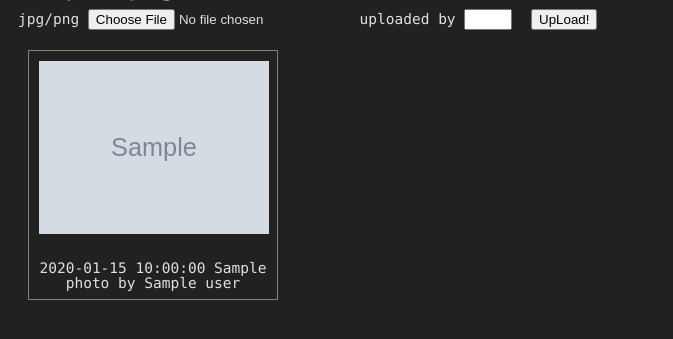
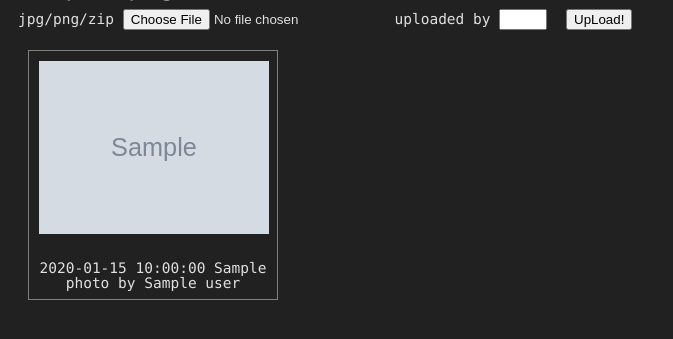
Before and after one commit to upa/p, a Python web app: template template/index.html in a window 1280 px wide. Shown: the part 45-384 px from the top of the page, without its empty margins (0-673 px from the left). Run offline with Jinja, Linux system fonts and the light colour scheme; the template is opened without the code that fills it: most values are stand-ins (such as "Sample title", 1, 10 or a date in 2020); grey boxes marked "Sample" are stand-in pictures.

Commit message:
update zip archived files

```diff
--- a/template/index.html
+++ b/template/index.html
@@ -1,7 +1,7 @@
 <!DOCTYPE html>
 <html lang="en">
   <head>
-    <title> photo uploader </title>
+    <title> {{ page_title }} </title>
     <link rel="stylesheet" href="css/p.css">
     <script src="js/jquery-3.2.1.min.js"></script>
     <script src="js/p.js"></script>
@@ -16,8 +16,8 @@
     <div id="upload">
       <form id="upload-form" action="index.cgi"
 	    method="POST" enctype="multipart/form-data">
-	jpg/png
-	<input type="file" name="upload-file" accept=".jpg,.png">
+	jpg/png/zip
+	<input type="file" name="upload-file" accept=".jpg,.png,.zip">
 	uploaded by
 	<input type="text" name="upload-user" class="uploaded-user">
 	<input name="submit" type="submit" value="UpLoad!">
@@ -25,6 +25,7 @@
 
       {% if message %}
       <p> {{ message }} </p>
+      <a href="index.cgi"> click: [reload] !!</a>
       {% endif %}
 
     </div>
```
Also changed, not shown: 1 other file.
